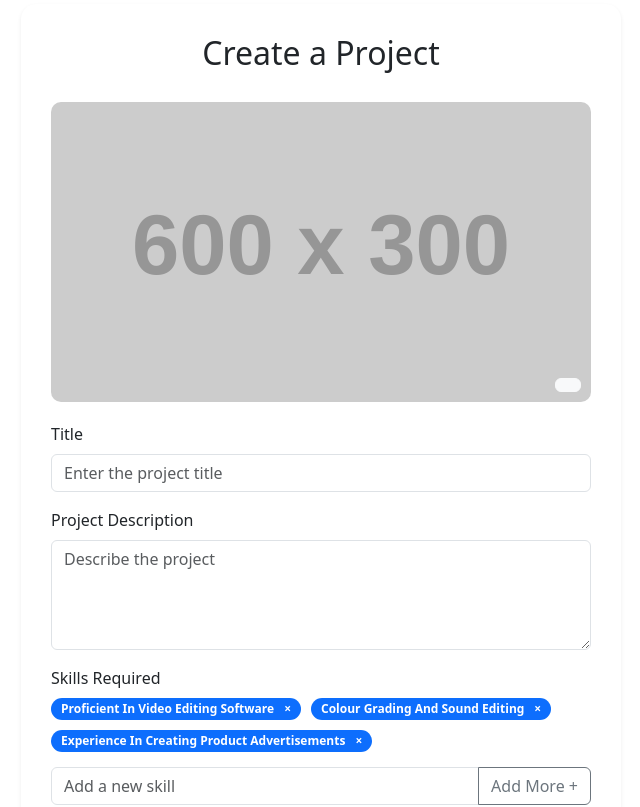
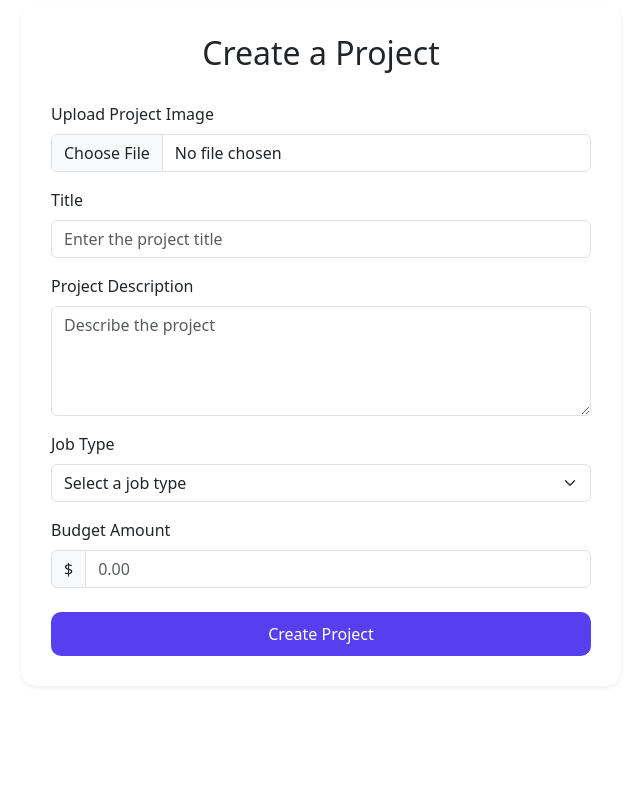
Before and after one commit to S3879003/workwave, a React (Create React App) app: page /create-project in a window 1280 px wide. Shown: the part 280-1087 px from the top of the page, without its empty margins (319-959 px from the left). After the commit the page ends 1006 px from the top, so only its background shows below. Built offline with nearby package versions, Linux system fonts and the light colour scheme.

Commit message:
Implemented the creation of new projects and listing those projects on the client dashboard

```diff
--- a/package.json
+++ b/package.json
@@ -8,6 +8,7 @@
     "@testing-library/react": "^13.4.0",
     "@testing-library/user-event": "^13.5.0",
     "bootstrap": "^5.3.3",
+    "browser-image-compression": "^2.0.2",
     "react": "^18.3.1",
     "react-bootstrap": "^2.10.5",
     "react-dom": "^18.3.1",
--- a/src/components/DashboardHome/CreateProjectForm/CreateProjectForm.js
+++ b/src/components/DashboardHome/CreateProjectForm/CreateProjectForm.js
@@ -1,45 +1,127 @@
 import React, { useState } from 'react';
-import { Form, Button, InputGroup, Badge } from 'react-bootstrap';
+import { Form, Button, InputGroup, Alert } from 'react-bootstrap';
+import { useNavigate } from 'react-router-dom'; // Import useNavigate for redirection
 import './CreateProjectForm.css';
 
 const CreateProjectForm = () => {
-  const [skills, setSkills] = useState(['Proficient In Video Editing Software', 'Colour Grading And Sound Editing', 'Experience In Creating Product Advertisements']);
-  const [newSkill, setNewSkill] = useState('');
-  const [budget, setBudget] = useState('');
   const [title, setTitle] = useState('');
   const [description, setDescription] = useState('');
+  const [jobType, setJobType] = useState('');
+  const [budget, setBudget] = useState('');
+  const [imgBase64, setImgBase64] = useState('');
+  const [success, setSuccess] = useState('');
+  const [error, setError] = useState('');
 
-  const handleAddSkill = () => {
-    if (newSkill.trim() !== '') {
-      setSkills([...skills, newSkill]);
-      setNewSkill('');
+  const navigate = useNavigate(); // Initialize useNavigate
+
+  // Job types based on your secondary navigation bar
+  const jobTypes = [
+    'Graphics & Design',
+    'Digital Marketing',
+    'Writing & Translation',
+    'Video & Animation',
+    'Music & Audio',
+    'Programming & Tech',
+    'Photography',
+    'Business',
+  ];
+
+  // Function to handle project creation
+  const handleCreateProject = async (e) => {
+    e.preventDefault();
+    setSuccess('');
+    setError('');
+
+    // Get the user ID from localStorage
+    const userId = localStorage.getItem('userId');
+    if (!userId) {
+      setError('User not authenticated');
+      return;
+    }
+
+    // Validate fields
+    if (!title || !description || !jobType || !budget || !imgBase64) {
+      setError('Please fill in all fields');
+      return;
+    }
+
+    // Prepare the data to send to the backend
+    const jobData = {
+      title,
+      description,
+      jobType,
+      budget: parseFloat(budget),
+      img: imgBase64,
+    };
+
+    try {
+      const response = await fetch(`http://localhost:8888/job/${userId}/listings/create`, {
+        method: 'POST',
+        headers: {
+          'Content-Type': 'application/json',
+        },
+        body: JSON.stringify(jobData),
+      });
+
+      const data = await response.json();
+
+      if (response.ok) {
+        setSuccess('Project created successfully!');
+        setTitle('');
+        setDescription('');
+        setJobType('');
+        setBudget('');
+        setImgBase64('');
+
+        // Redirect to client dashboard after successful creation
+        setTimeout(() => {
+          navigate('/client-dashboard');
+        }, 1000); // Optional delay for user feedback
+      } else {
+        setError(data.message || 'Failed to create project');
+      }
+    } catch (err) {
+      console.error('Error creating project:', err);
+      setError('An error occurred while creating the project');
     }
   };
 
-  const handleRemoveSkill = (index) => {
-    const updatedSkills = skills.filter((_, i) => i !== index);
-    setSkills(updatedSkills);
-  };
-
-  const handleCreateProject = () => {
-    // Handle project creation logic here
-    alert(`Project Created: ${title}`);
+  // Function to convert the uploaded image to base64
+  const handleImageUpload = async (event) => {
+    const file = event.target.files[0];
+    if (file) {
+      const reader = new FileReader();
+      reader.readAsDataURL(file);
+      reader.onloadend = () => {
+        setImgBase64(reader.result);
+      };
+    }
   };
 
   return (
     <div className="create-project-form shadow-sm">
       <h2>Create a Project</h2>
 
+      {/* Success or Error Message */}
+      {success && <Alert variant="success">{success}</Alert>}
+      {error && <Alert variant="danger">{error}</Alert>}
+
       {/* Image Upload Section */}
-      <div className="image-upload-section">
-        <img src="https://via.placeholder.com/600x300" alt="Project" className="project-image" />
-        <Button variant="light" className="upload-button">
-          <i className="bi bi-upload"></i>
-        </Button>
-      </div>
+      <Form.Group className="mb-3">
+        <Form.Label>Upload Project Image</Form.Label>
+        <Form.Control type="file" onChange={handleImageUpload} accept="image/*" />
+        {imgBase64 && (
+          <img
+            src={imgBase64}
+            alt="Uploaded"
+            className="project-image mt-3"
+            style={{ maxHeight: '300px', objectFit: 'cover' }}
+          />
+        )}
+      </Form.Group>
 
       {/* Form Fields */}
-      <Form>
+      <Form onSubmit={handleCreateProject}>
         {/* Title */}
         <Form.Group className="mb-3">
           <Form.Label>Title</Form.Label>
@@ -63,26 +145,18 @@ const CreateProjectForm = () => {
           />
         </Form.Group>
 
-        {/* Skills Required */}
+        {/* Job Type Dropdown */}
         <Form.Group className="mb-3">
-          <Form.Label>Skills Required</Form.Label>
-          <div className="skills-container">
-            {skills.map((skill, index) => (
-              <Badge bg="primary" key={index} className="skill-badge">
-                {skill}
-                <span className="remove-skill" onClick={() => handleRemoveSkill(index)}>×</span>
-              </Badge>
+          <Form.Label>Job Type</Form.Label>
+          <Form.Select
+            value={jobType}
+            onChange={(e) => setJobType(e.target.value)}
+          >
+            <option value="">Select a job type</option>
+            {jobTypes.map((type, index) => (
+              <option key={index} value={type}>{type}</option>
             ))}
-          </div>
-          <InputGroup className="mb-3">
-            <Form.Control
-              type="text"
-              placeholder="Add a new skill"
-              value={newSkill}
-              onChange={(e) => setNewSkill(e.target.value)}
-            />
-            <Button onClick={handleAddSkill} variant="outline-secondary">Add More +</Button>
-          </InputGroup>
+          </Form.Select>
         </Form.Group>
 
         {/* Budget Amount */}
@@ -97,13 +171,10 @@ const CreateProjectForm = () => {
               onChange={(e) => setBudget(e.target.value)}
             />
           </InputGroup>
-          <Form.Text className="text-muted">
-            How much you're willing to pay for the job
-          </Form.Text>
         </Form.Group>
 
         {/* Create Project Button */}
-        <Button variant="primary" className="create-project-button" onClick={handleCreateProject}>
+        <Button variant="primary" type="submit" className="create-project-button">
           Create Project
         </Button>
       </Form>
--- a/src/components/DashboardHome/JobCardList/JobCardList.js
+++ b/src/components/DashboardHome/JobCardList/JobCardList.js
@@ -1,39 +1,58 @@
-import React from 'react';
+import React, { useEffect, useState } from 'react';
 import JobCard from '../CurrentJobCard/CurrentJobCard';
 import './JobCardList.css';
 
 const JobPostsList = () => {
-    const jobPosts = [
-        {
-          company: 'Business Incorporated Pty Ltd',
-          title: 'Looking to hire a video editor for a healthcare product advertisement',
-          image: 'https://via.placeholder.com/400x200',
-          rating: 'Top Rated',
-          offers: [
-            { initials: 'MR', name: 'Matthew Rosin', username: 'mrosin', rating: 3.5, price: 250 },
-            { initials: 'JD', name: 'Jane Doe', username: 'jdoe', rating: 4.2, price: 300 },
-            { initials: 'JT', name: 'Timmy T', username: 'TimmyT', rating: 4.6, price: 150 },
-          ],
-        },
-        {
-          company: 'Corporate Incorporated Pty Ltd',
-          title: 'Looking to hire a graphic designer for a new brand logo',
-          image: 'https://via.placeholder.com/400x200',
-          rating: 'Top Rated',
-          offers: [
-            { initials: 'SJ', name: 'Steve Jobs', username: 'Steve_Jobs', rating: 5, price: 700 },
-            { initials: 'JD', name: 'John Doe', username: 'John_Doe', rating: 4.0, price: 450 },
-          ],
-        },
-      ];
+  const [jobPosts, setJobPosts] = useState([]);
+  const [error, setError] = useState('');
+
+  const userId = localStorage.getItem('userId');
+
+  const fetchActiveJobs = async () => {
+    try {
+      const response = await fetch(`http://localhost:8888/job/${userId}/listings/active`, {
+        method: 'GET',
+        headers: { 'Content-Type': 'application/json' },
+      });
+
+      const data = await response.json();
+
+      if (response.ok) {
+        setJobPosts(data.jobs);
+      } else {
+        setError(data.message || 'Failed to fetch active jobs');
+      }
+    } catch (err) {
+      console.error('Error fetching active jobs:', err);
+      setError('An error occurred while fetching active jobs');
+    }
+  };
+
+  useEffect(() => {
+    if (userId) {
+      fetchActiveJobs();
+    }
+  }, [userId]);
 
   return (
     <div className="job-posts-list">
       <h2>Current Job Posts</h2>
+      {error && <p className="error-message">{error}</p>}
       <div className="job-cards">
-            {jobPosts.map((post, index) => (
-              <JobCard key={index} {...post} />
-            ))}
+        {jobPosts.length > 0 ? (
+          jobPosts.map((post, index) => (
+            <JobCard
+              key={index}
+              company={`${post.userId.firstName} ${post.userId.lastName}`}
+              title={post.title}
+              image={post.img}
+              rating="Top Rated"
+              offers={post.offers || []}
+            />
+          ))
+        ) : (
+          <p>No active job posts found.</p>
+        )}
       </div>
     </div>
   );
```
Also changed, not shown: 1 other file (tests, documents, lock files or other folders). Lines whose indentation alone changed are shown as unchanged.
